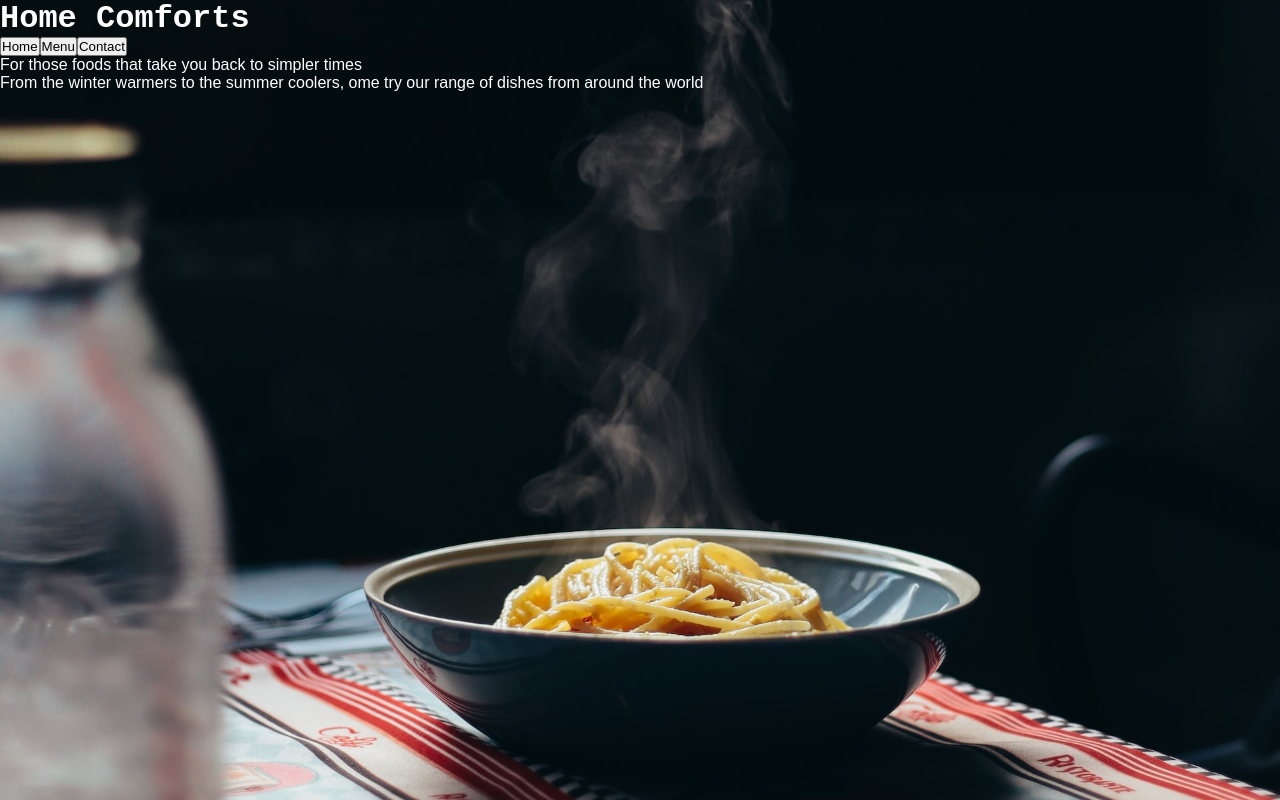
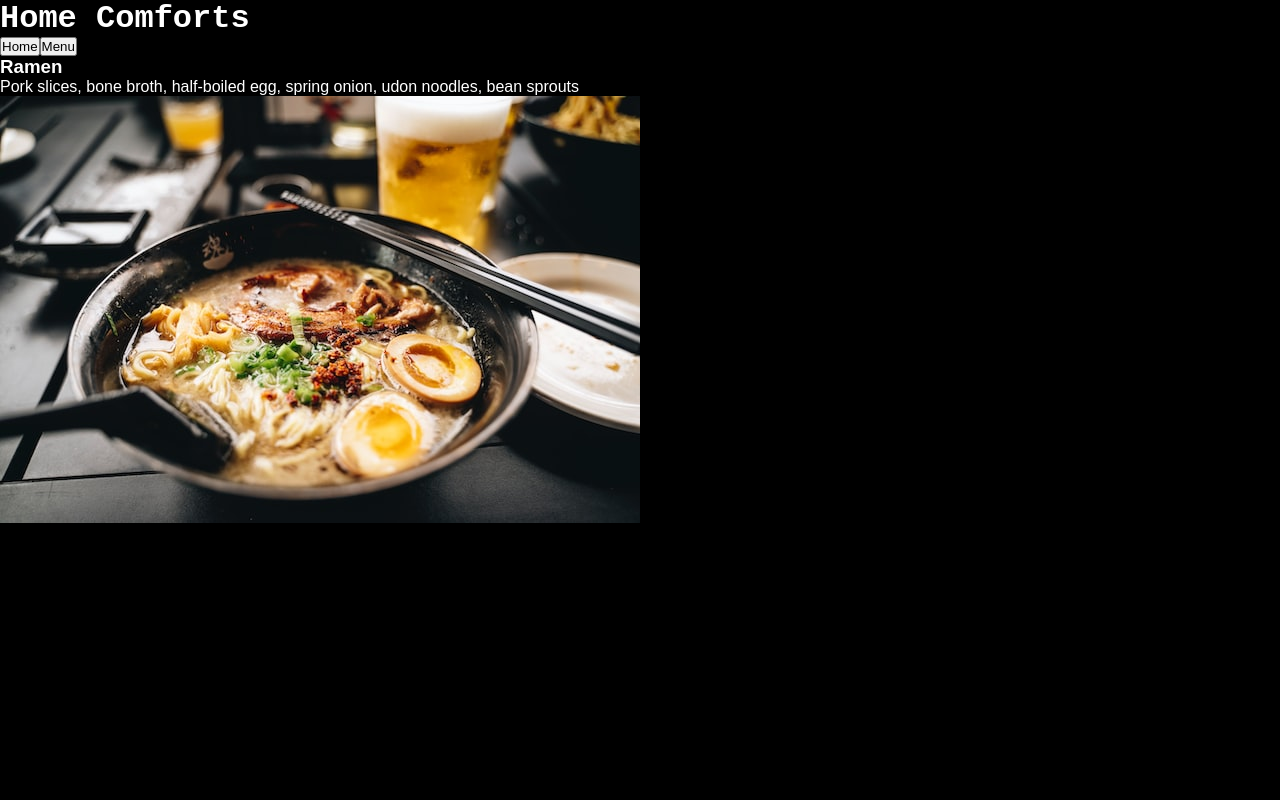
Before and after one commit to Nick-HG/restaurant_page, a website built with webpack: page dist/index.html in a window 1280 px wide. Both pictures are taken after a click on the button "Menu". Built offline with nearby package versions, Linux system fonts and the light colour scheme.

Commit message:
Build menu page & test tabbing between modules

```diff
--- a/package.json
+++ b/package.json
@@ -5,6 +5,7 @@
   "main": "index.js",
   "scripts": {
     "test": "echo \"Error: no test specified\" && exit 1",
+    "watch": "webpack --watch",
     "build": "webpack"
   },
   "repository": {
--- a/src/index.js
+++ b/src/index.js
@@ -1,4 +1,5 @@
 import loadHome from "./home";
+import loadMenu from "./menu";
 
 
 function createHeader() {
@@ -35,16 +36,18 @@ function createNav() {
     loadMenu();
   });
 
-  const contactBtn = document.createElement('button');
-  contactBtn.classList.add('nav-button');
-  contactBtn.textContent = 'Contact';
-  contactBtn.addEventListener('click', (e) => {
-    if(e.target.classList.contains('active')) return;
-    setActiveButton(contactBtn);
-    loadContact();
-  });
+  // const contactBtn = document.createElement('button');
+  // contactBtn.classList.add('nav-button');
+  // contactBtn.textContent = 'Contact';
+  // contactBtn.addEventListener('click', (e) => {
+  //   if(e.target.classList.contains('active')) return;
+  //   setActiveButton(contactBtn);
+  //   loadContact();
+  // });
 
-  nav.append(homeBtn, menuBtn, contactBtn);
+  nav.appendChild(homeBtn);
+  nav.appendChild(menuBtn);
+  // nav.appendChild(contactBtn);
   return nav;
 }
 
@@ -71,6 +74,8 @@ function init() {
 
   content.appendChild(createHeader());
   content.appendChild(createMain());
+
+  setActiveButton(document.querySelector('.nav-button'));
   loadHome();
 }
 
--- /dev/null
+++ b/src/menu.js
@@ -0,0 +1,42 @@
+function createMenu() {
+  const menu = document.createElement('div');
+  menu.classList.add('menu');
+
+  menu.appendChild(
+    createDish(
+      "Ramen",
+      "Pork slices, bone broth, half-boiled egg, spring onion, udon noodles, bean sprouts"
+     )
+    );
+
+
+  return menu;
+}
+
+
+function createDish(name, description) {
+  const dish = document.createElement('div');
+  dish.classList.add('dish');
+
+  const dishName = document.createElement('h3');
+  dishName.textContent = name;
+
+  const dishInfo = document.createElement('p');
+  dishInfo.textContent = description;
+
+  const dishImg = document.createElement('img');
+  dishImg.src = `../src/images/${name.toLowerCase()}.jpg`;
+
+  dish.appendChild(dishName);
+  dish.appendChild(dishInfo);
+  dish.appendChild(dishImg);
+  // dish.append(dishName, dishInfo, dishImg);
+  return dish;
+}
+
+
+export default function loadMenu() {
+  const main = document.getElementById('main');
+  main.textContent = '';
+  main.appendChild(createMenu());
+}
--- a/src/styles.css
+++ b/src/styles.css
@@ -9,12 +9,12 @@
 body {
   font-family: Arial, Helvetica, sans-serif;
   color: #fff;
-
-  background-image: url('images/warm-food.jpg');
+  background-color: black;
+  /* background-image: url('images/warm-food.jpg');
   background-attachment: fixed;
   background-size: cover;
   background-position: center;
-  background-repeat: no-repeat;
+  background-repeat: no-repeat; */
 }
 
 
```
Also changed, not shown: dist/main.js, src/images/background.jpg (deleted), src/images/background2.jpg (deleted), src/images/ramen.jpg (added).
